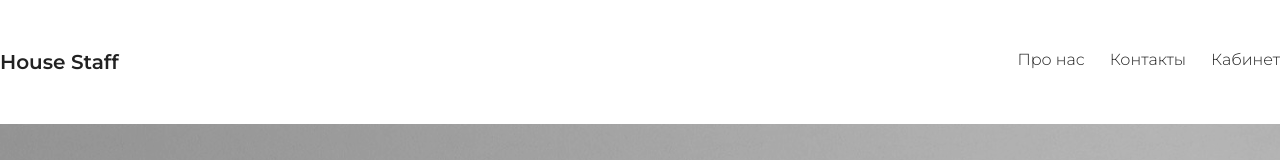
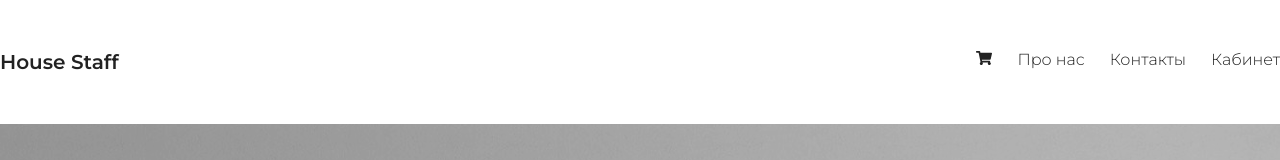
Before and after one commit to Arstho/Shop, a React (Create React App) app: page / in a window 1280 px wide. Shown: the top 160 px of the page. Built offline with nearby package versions, Linux system fonts and the light colour scheme; the HTML template or start-up script is replaced by a standard one.

Commit message:
создание корзины

```diff
--- a/package.json
+++ b/package.json
@@ -8,6 +8,7 @@
     "@testing-library/user-event": "^13.5.0",
     "react": "^18.2.0",
     "react-dom": "^18.2.0",
+    "react-icons": "^4.10.1",
     "react-scripts": "5.0.1",
     "web-vitals": "^2.1.4"
   },
--- a/src/components/Header.jsx
+++ b/src/components/Header.jsx
@@ -1,6 +1,8 @@
-import React from 'react'
+import React, { useState } from 'react'
+import { FaShoppingCart } from "react-icons/fa"
 
 const Header = () => {
+   const [cartOpen, setCartOpen] = useState(false)
    return (
       <header>
          <div>
@@ -10,6 +12,10 @@
                <li>Контакты</li>
                <li>Кабинет</li>
             </ul>
+            <FaShoppingCart onClick={() => setCartOpen(!cartOpen)} className={`shop-cart-button ${cartOpen && 'active'}`}/>
+            {cartOpen && (
+               <div className='shop-cart'></div>
+            )}
          </div>
          <div className='presentation'></div>
       </header>
--- a/src/index.css
+++ b/src/index.css
@@ -15,6 +15,10 @@
 .wrapper {
    width: 1280px;
    margin: 50px auto;
+}
+
+header {
+   position: relative;
 }
 
 header .logo {
@@ -36,6 +40,30 @@
 
 header ul.nav li:hover {
    opacity: 0.5;
+}
+
+header .shop-cart-button {
+   float: right;
+   cursor: pointer;
+   transition: color, transform 500ms ease;
+}
+
+header .shop-cart-button:hover,
+header .shop-cart-button.active {
+   color: #dc3d3d;
+   transform: scale(1.5);
+}
+
+header .shop-cart {
+   position: absolute;
+   top: 30px;
+   right: 0;
+   width: 450px;
+   min-height: 100px;
+   background:#fafafa;
+   -webkit-box-shadow: 4px 5px 15px -7px #606060;
+   box-shadow: 4px 5px 15px -7px #606060;
+   z-index: 1000;
 }
 
 header .presentation {
```
Also changed, not shown: 1 other file (tests, documents, lock files or other folders).
